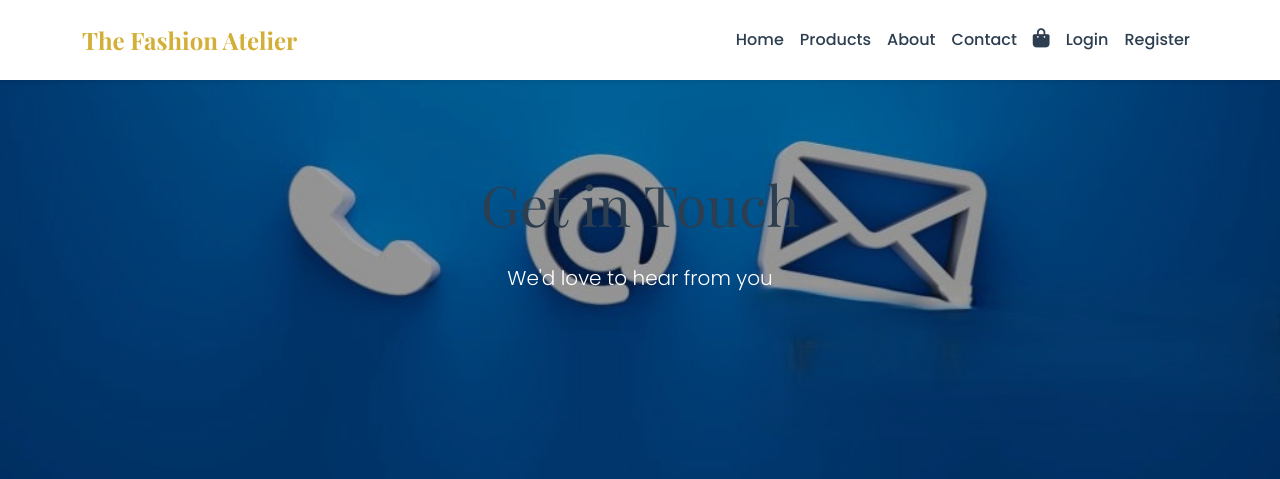
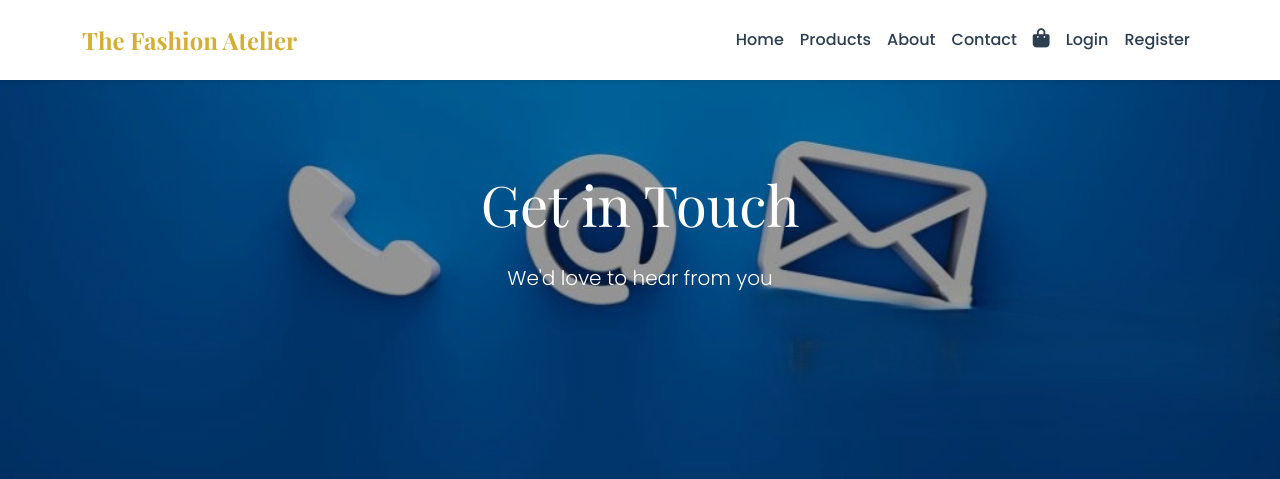
Before and after one commit to Alisha296/itechproject, a Django app: page /contact/ in a window 1280 px wide. Shown: the top 479 px of the page. Run offline with Django 5.2, Linux system fonts and the light colour scheme; parts of the project's set-up code (start-up, migrations or seed data) failed here and were passed over.

Commit message:
Update contact.html

```diff
--- a/the_fashion_atelier/clothes/templates/clothes/contact.html
+++ b/the_fashion_atelier/clothes/templates/clothes/contact.html
@@ -8,8 +8,8 @@
 <section class="hero-section" style="background-image: url('{% static 'clothes/images/contact-hero.jpg' %}');">
     <div class="hero-bg"></div>
     <div class="container">
-        <div class="hero-content text-center" style="color:white;">
-            <h1 class="display-4 mb-4">Get in Touch</h1>
+        <div class="hero-content text-center">
+            <h1 class="display-4 mb-4" style="color: white;">Get in Touch</h1>
             <p class="lead">We'd love to hear from you</p>
         </div>
     </div>
```
